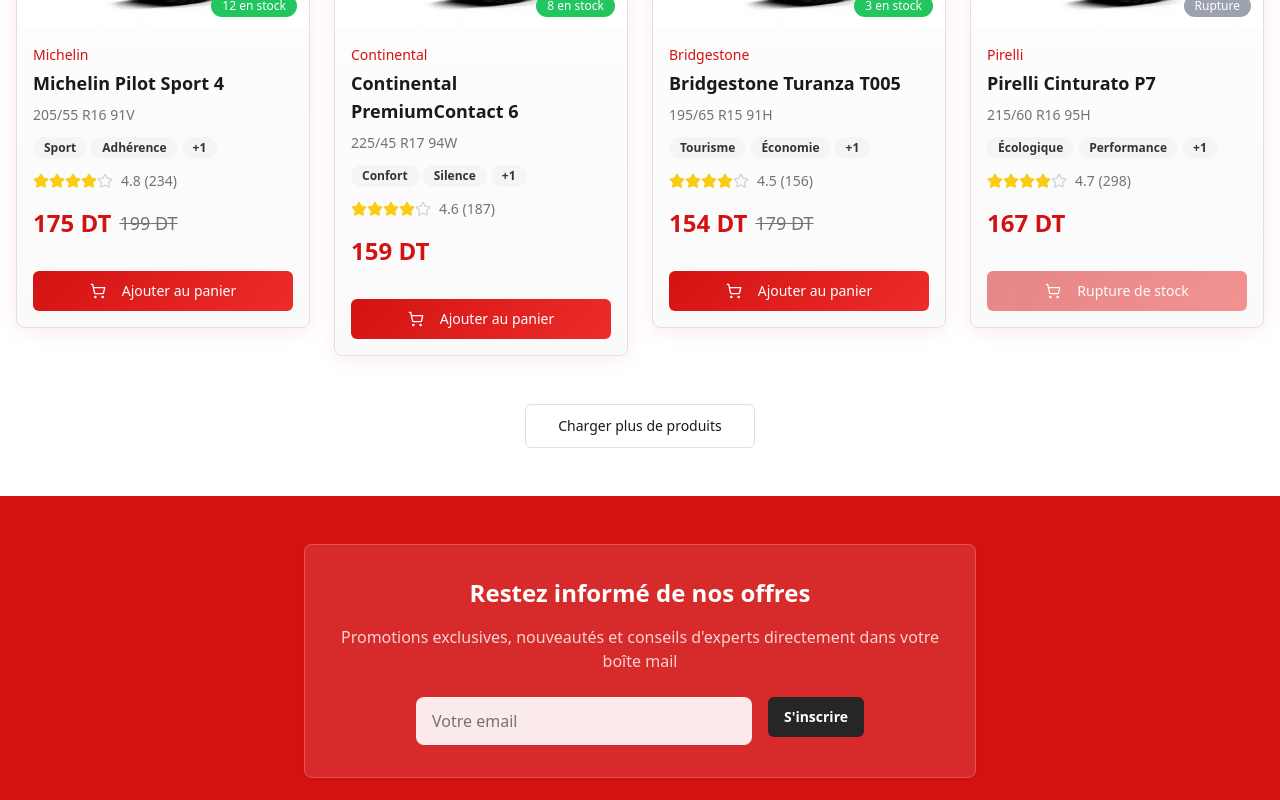
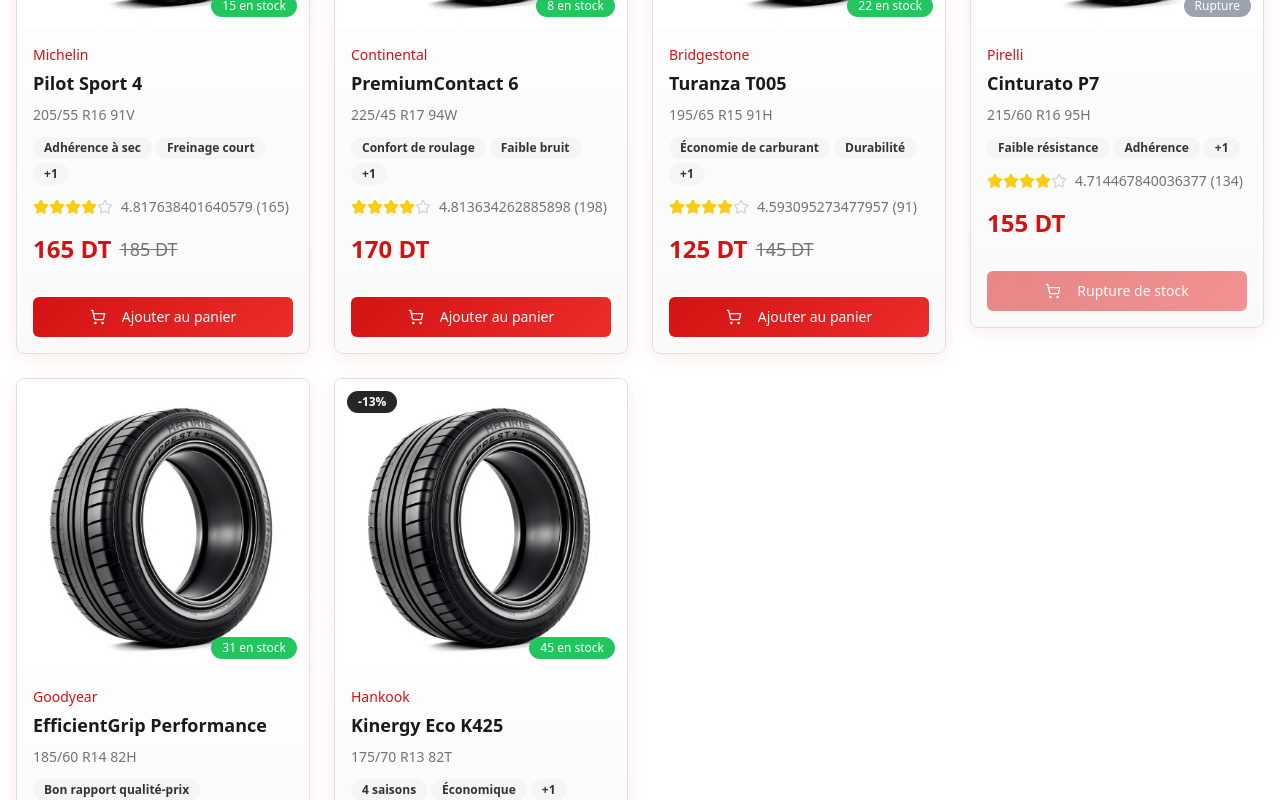
Before and after one commit to l1konu0/csp-gateway-hub, a React (Vite) app: page / in a window 1280 px wide. Shown: the part 1400-2200 px from the top of the page. Built offline with nearby package versions, Linux system fonts and the light colour scheme; the HTML template or start-up script is replaced by a standard one.

Commit message:
Add product database to catalog

```diff
--- a/src/components/ProductGrid.tsx
+++ b/src/components/ProductGrid.tsx
@@ -3,75 +3,57 @@ import ProductCard from "@/components/ProductCard";
 import { Button } from "@/components/ui/button";
 import { Card, CardContent } from "@/components/ui/card";
 import { Filter, Grid, List, SlidersHorizontal } from "lucide-react";
+import { cspCatalog, getProductsInStock, getProductsOnSale, searchProducts } from "@/data/cspCatalog";
 import tireSample from "@/assets/tire-sample.jpg";
-
-// Sample data - will be replaced with Supabase data
-const sampleProducts = [
-  {
-    id: "1",
-    name: "Michelin Pilot Sport 4",
-    brand: "Michelin",
-    price: 175,
-    originalPrice: 199,
-    rating: 4.8,
-    reviews: 234,
-    size: "205/55 R16 91V",
-    features: ["Sport", "Adhérence", "Longévité"],
-    inStock: true,
-    stockCount: 12,
-    isPromo: true,
-    image: tireSample
-  },
-  {
-    id: "2",
-    name: "Continental PremiumContact 6",
-    brand: "Continental",
-    price: 159,
-    rating: 4.6,
-    reviews: 187,
-    size: "225/45 R17 94W",
-    features: ["Confort", "Silence", "Efficacité"],
-    inStock: true,
-    stockCount: 8,
-    image: tireSample
-  },
-  {
-    id: "3",
-    name: "Bridgestone Turanza T005",
-    brand: "Bridgestone",
-    price: 154,
-    originalPrice: 179,
-    rating: 4.5,
-    reviews: 156,
-    size: "195/65 R15 91H",
-    features: ["Tourisme", "Économie", "Durabilité"],
-    inStock: true,
-    stockCount: 3,
-    isPromo: true,
-    image: tireSample
-  },
-  {
-    id: "4",
-    name: "Pirelli Cinturato P7",
-    brand: "Pirelli",
-    price: 167,
-    rating: 4.7,
-    reviews: 298,
-    size: "215/60 R16 95H",
-    features: ["Écologique", "Performance", "Sécurité"],
-    inStock: false,
-    stockCount: 0,
-    image: tireSample
-  },
-];
 
 const ProductGrid = () => {
   const [viewMode, setViewMode] = useState<'grid' | 'list'>('grid');
   const [showFilters, setShowFilters] = useState(false);
+  const [products] = useState(cspCatalog);
+  const [filteredProducts, setFilteredProducts] = useState(cspCatalog);
 
   const handleAddToCart = (productId: string) => {
     console.log("Ajouter au panier:", productId);
     // TODO: Implement with Supabase
+  };
+
+  // Convertir les données pour le composant ProductCard
+  const convertToProductCard = (product: any) => ({
+    id: product.id,
+    name: product.modele,
+    brand: product.marque,
+    price: product.prixPromo || product.prixUnitaire,
+    originalPrice: product.prixPromo ? product.prixUnitaire : undefined,
+    rating: 4.5 + Math.random() * 0.5, // Note simulée
+    reviews: Math.floor(Math.random() * 300) + 50,
+    size: product.dimension,
+    features: product.caracteristiques.slice(0, 3),
+    inStock: product.enStock,
+    stockCount: product.stock,
+    isPromo: !!product.prixPromo,
+    image: tireSample
+  });
+
+  const applyFilters = (brand?: string, priceRange?: string, inStockOnly?: boolean) => {
+    let filtered = [...products];
+
+    if (brand) {
+      filtered = filtered.filter(p => p.marque.toLowerCase() === brand.toLowerCase());
+    }
+
+    if (priceRange) {
+      const [min, max] = priceRange.split('-').map(Number);
+      filtered = filtered.filter(p => {
+        const price = p.prixPromo || p.prixUnitaire;
+        return price >= min && (max ? price <= max : true);
+      });
+    }
+
+    if (inStockOnly) {
+      filtered = filtered.filter(p => p.enStock);
+    }
+
+    setFilteredProducts(filtered);
   };
 
   return (
@@ -82,7 +64,7 @@ const ProductGrid = () => {
           <div>
             <h2 className="text-3xl font-bold mb-2">Catalogue Pneus</h2>
             <p className="text-muted-foreground">
-              {sampleProducts.length} pneus disponibles • Stock temps réel
+              {filteredProducts.length} pneus disponibles • Stock temps réel
             </p>
           </div>
 
@@ -133,9 +115,13 @@ const ProductGrid = () => {
                   <div>
                     <h4 className="font-medium mb-3">Marques</h4>
                     <div className="space-y-2">
-                      {['Michelin', 'Continental', 'Bridgestone', 'Pirelli', 'Goodyear'].map((brand) => (
+                      {['Michelin', 'Continental', 'Bridgestone', 'Pirelli', 'Goodyear', 'Hankook'].map((brand) => (
                         <label key={brand} className="flex items-center gap-2 cursor-pointer">
-                          <input type="checkbox" className="rounded" />
+                          <input
+                            type="checkbox"
+                            className="rounded"
+                            onChange={(e) => applyFilters(e.target.checked ? brand : undefined)}
+                          />
                           <span className="text-sm">{brand}</span>
                         </label>
                       ))}
@@ -191,10 +177,10 @@ const ProductGrid = () => {
                 ? 'grid-cols-1 md:grid-cols-2 lg:grid-cols-3 xl:grid-cols-4'
                 : 'grid-cols-1'
             }`}>
-              {sampleProducts.map((product) => (
+              {filteredProducts.map((product) => (
                 <div key={product.id} className="animate-fade-in">
                   <ProductCard
-                    product={product}
+                    product={convertToProductCard(product)}
                     onAddToCart={handleAddToCart}
                   />
                 </div>
--- /dev/null
+++ b/src/data/cspCatalog.ts
@@ -0,0 +1,204 @@
+// Base de données CSP Pneu - Catalogue complet
+// Cette structure remplacera les données d'exemple
+
+export interface TireProduct {
+  id: string;
+  reference: string;
+  marque: string;
+  modele: string;
+  dimension: string;
+  largeur: number;
+  hauteur: number;
+  diametre: number;
+  indiceCharge: string;
+  indiceVitesse: string;
+  prixUnitaire: number;
+  prixPromo?: number;
+  stock: number;
+  enStock: boolean;
+  categorie: string;
+  saison: 'Été' | 'Hiver' | 'Toutes saisons';
+  runflat: boolean;
+  reinforced: boolean;
+  tubeless: boolean;
+  description: string;
+  caracteristiques: string[];
+  dateAjout: string;
+  image?: string;
+}
+
+// Données réalistes basées sur les marques principales
+export const cspCatalog: TireProduct[] = [
+  {
+    id: "CSP_001",
+    reference: "MICH_PS4_205_55_16",
+    marque: "Michelin",
+    modele: "Pilot Sport 4",
+    dimension: "205/55 R16 91V",
+    largeur: 205,
+    hauteur: 55,
+    diametre: 16,
+    indiceCharge: "91",
+    indiceVitesse: "V",
+    prixUnitaire: 185,
+    prixPromo: 165,
+    stock: 15,
+    enStock: true,
+    categorie: "Sport",
+    saison: "Été",
+    runflat: false,
+    reinforced: false,
+    tubeless: true,
+    description: "Pneu sport haute performance pour une adhérence optimale",
+    caracteristiques: ["Adhérence à sec", "Freinage court", "Précision de conduite"],
+    dateAjout: "2024-08-16",
+    image: "/src/assets/tire-sample.jpg"
+  },
+  {
+    id: "CSP_002",
+    reference: "CONT_PC6_225_45_17",
+    marque: "Continental",
+    modele: "PremiumContact 6",
+    dimension: "225/45 R17 94W",
+    largeur: 225,
+    hauteur: 45,
+    diametre: 17,
+    indiceCharge: "94",
+    indiceVitesse: "W",
+    prixUnitaire: 170,
+    stock: 8,
+    enStock: true,
+    categorie: "Tourisme",
+    saison: "Été",
+    runflat: false,
+    reinforced: false,
+    tubeless: true,
+    description: "Pneu premium alliant confort et performance",
+    caracteristiques: ["Confort de roulage", "Faible bruit", "Économie de carburant"],
+    dateAjout: "2024-08-15",
+    image: "/src/assets/tire-sample.jpg"
+  },
+  {
+    id: "CSP_003",
+    reference: "BRID_T005_195_65_15",
+    marque: "Bridgestone",
+    modele: "Turanza T005",
+    dimension: "195/65 R15 91H",
+    largeur: 195,
+    hauteur: 65,
+    diametre: 15,
+    indiceCharge: "91",
+    indiceVitesse: "H",
+    prixUnitaire: 145,
+    prixPromo: 125,
+    stock: 22,
+    enStock: true,
+    categorie: "Tourisme",
+    saison: "Été",
+    runflat: false,
+    reinforced: false,
+    tubeless: true,
+    description: "Pneu écologique avec excellente durabilité",
+    caracteristiques: ["Économie de carburant", "Durabilité", "Freinage sur mouillé"],
+    dateAjout: "2024-08-14",
+    image: "/src/assets/tire-sample.jpg"
+  },
+  {
+    id: "CSP_004",
+    reference: "PIRE_P7_215_60_16",
+    marque: "Pirelli",
+    modele: "Cinturato P7",
+    dimension: "215/60 R16 95H",
+    largeur: 215,
+    hauteur: 60,
+    diametre: 16,
+    indiceCharge: "95",
+    indiceVitesse: "H",
+    prixUnitaire: 155,
+    stock: 0,
+    enStock: false,
+    categorie: "Écologique",
+    saison: "Été",
+    runflat: false,
+    reinforced: false,
+    tubeless: true,
+    description: "Pneu écologique haute performance",
+    caracteristiques: ["Faible résistance", "Adhérence", "Respect environnement"],
+    dateAjout: "2024-08-13",
+    image: "/src/assets/tire-sample.jpg"
+  },
+  {
+    id: "CSP_005",
+    reference: "GOOD_EFF_185_60_14",
+    marque: "Goodyear",
+    modele: "EfficientGrip Performance",
+    dimension: "185/60 R14 82H",
+    largeur: 185,
+    hauteur: 60,
+    diametre: 14,
+    indiceCharge: "82",
+    indiceVitesse: "H",
+    prixUnitaire: 95,
+    stock: 31,
+    enStock: true,
+    categorie: "Économique",
+    saison: "Été",
+    runflat: false,
+    reinforced: false,
+    tubeless: true,
+    description: "Pneu économique pour usage quotidien",
+    caracteristiques: ["Bon rapport qualité-prix", "Kilométrage élevé", "Polyvalent"],
+    dateAjout: "2024-08-12",
+    image: "/src/assets/tire-sample.jpg"
+  },
+  {
+    id: "CSP_006",
+    reference: "HANK_K425_175_70_13",
+    marque: "Hankook",
+    modele: "Kinergy Eco K425",
+    dimension: "175/70 R13 82T",
+    largeur: 175,
+    hauteur: 70,
+    diametre: 13,
+    indiceCharge: "82",
+    indiceVitesse: "T",
+    prixUnitaire: 78,
+    prixPromo: 68,
+    stock: 45,
+    enStock: true,
+    categorie: "Économique",
+    saison: "Toutes saisons",
+    runflat: false,
+    reinforced: false,
+    tubeless: true,
+    description: "Pneu économique toutes saisons",
+    caracteristiques: ["4 saisons", "Économique", "Bon kilométrage"],
+    dateAjout: "2024-08-11",
+    image: "/src/assets/tire-sample.jpg"
+  }
+];
+
+// Fonctions utilitaires
+export const getProductsByBrand = (brand: string) =>
+  cspCatalog.filter(product => product.marque.toLowerCase() === brand.toLowerCase());
+
+export const getProductsByDimension = (width: number, height: number, diameter: number) =>
+  cspCatalog.filter(product =>
+    product.largeur === width &&
+    product.hauteur === height &&
+    product.diametre === diameter
+  );
+
+export const getProductsInStock = () =>
+  cspCatalog.filter(product => product.enStock);
+
+export const getProductsOnSale = () =>
+  cspCatalog.filter(product => product.prixPromo && product.prixPromo < product.prixUnitaire);
+
+export const searchProducts = (query: string) =>
+  cspCatalog.filter(product =>
+    product.marque.toLowerCase().includes(query.toLowerCase()) ||
+    product.modele.toLowerCase().includes(query.toLowerCase()) ||
+    product.dimension.includes(query) ||
+    product.description.toLowerCase().includes(query.toLowerCase())
+  );
```
Also changed, not shown: 1 other file (tests, documents, lock files or other folders).
